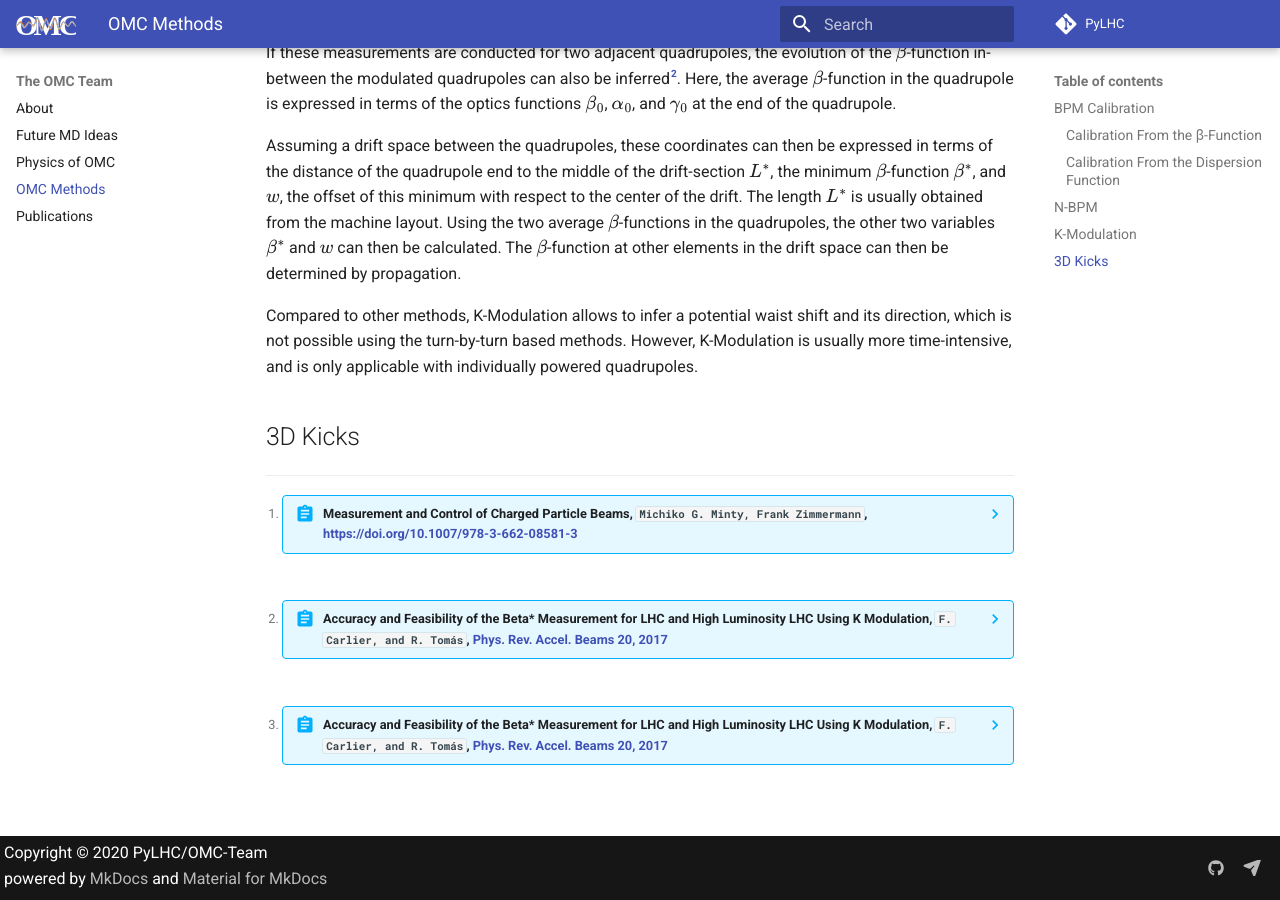
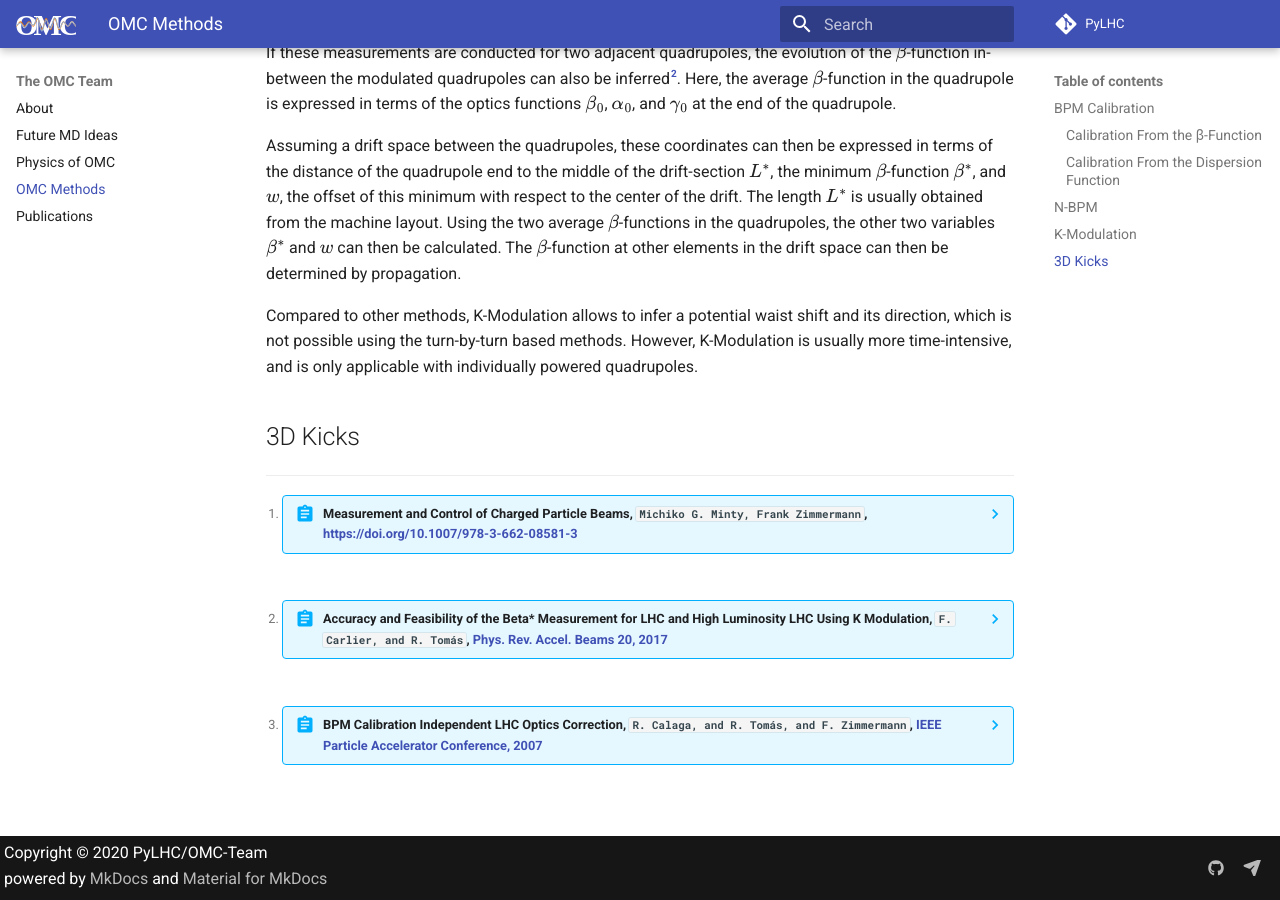
Before and after one commit to pylhc/pylhc.github.io, an MkDocs documentation site: the page built from docs/omc_team/methods.md, in a window 1280 px wide and 900 px high, scrolled down 2548 px. Built offline with MkDocs 1.6.1 and Material for MkDocs 9.7.7, drawn with Linux system fonts in a browser that asks for light colours; some of the changed text lies outside the part shown.

Commit message:
add DOI and fix R. Calaga ref

````diff
--- a/docs/omc_team/methods.md
+++ b/docs/omc_team/methods.md
@@ -97,14 +97,14 @@
     ??? abstract "Measurement and Control of Charged Particle Beams, `Michiko G. Minty, Frank Zimmermann`, [https://doi.org/10.1007/978-3-662-08581-3](https://link.springer.com/book/10.1007%2F978-3-662-08581-3){target=_blank}"
         ```
         @book{Minty:629879,
-        author = {Minty, Michiko G and Zimmermann, Frank},
-        title = {Measurement and control of charged particle beams},
-        publisher = {Springer},
-        address = {Berlin},
-        series = {Particle acceleration and detection},
-        year = {2003},
-        url = {https://cds.cern.ch/record/629879},
-        doi = {10.1007/978-3-662-08581-3}
+          author = {Minty, Michiko G and Zimmermann, Frank},
+          title = {Measurement and control of charged particle beams},
+          publisher = {Springer},
+          address = {Berlin},
+          series = {Particle acceleration and detection},
+          year = {2003},
+          url = {https://cds.cern.ch/record/629879},
+          doi = {10.1007/978-3-662-08581-3}
         }
         ```
 
@@ -112,33 +112,33 @@
     ??? abstract "Accuracy and Feasibility of the Beta* Measurement for LHC and High Luminosity LHC Using K Modulation, `F. Carlier, and R. Tomás`, [Phys. Rev. Accel. Beams **20**, 2017](https://link.aps.org/doi/10.1103/PhysRevAccelBeams.20.011005){target=_blank}"
         ```
         @article{PhysRevAccelBeams.20.011005,
-        title = {Accuracy and Feasibility of the Beta* Measurement for {{LHC}} and {{High Luminosity LHC}} Using k Modulation},
-        author = {Carlier, F. and Tom{\'a}s, R.},
-        year = {2017},
-        month = jan,
-        volume = {20},
-        pages = {011005},
-        doi = {10.1103/PhysRevAccelBeams.20.011005},
-        url = {https://link.aps.org/doi/10.1103/PhysRevAccelBeams.20.011005},
-        journal = {Phys. Rev. Accel. Beams},
-        keywords = {read},
-        number = {1}
+          title = {Accuracy and Feasibility of the Beta* Measurement for {{LHC}} and {{High Luminosity LHC}} Using k Modulation},
+          author = {Carlier, F. and Tom{\'a}s, R.},
+          year = {2017},
+          month = jan,
+          volume = {20},
+          pages = {011005},
+          doi = {10.1103/PhysRevAccelBeams.20.011005},
+          url = {https://link.aps.org/doi/10.1103/PhysRevAccelBeams.20.011005},
+          journal = {Phys. Rev. Accel. Beams},
+          keywords = {read},
+          number = {1}
         }
         ```
 
 [^RamaDispersionCalibration]:
-    ??? abstract "Accuracy and Feasibility of the Beta* Measurement for LHC and High Luminosity LHC Using K Modulation, `F. Carlier, and R. Tomás`, [Phys. Rev. Accel. Beams **20**, 2017](https://link.aps.org/doi/10.1103/PhysRevAccelBeams.20.011005){target=_blank}"
+    ??? abstract "BPM Calibration Independent LHC Optics Correction, `R. Calaga, and R. Tomás, and F. Zimmermann`, [IEEE Particle Accelerator Conference, 2007](https://ieeexplore.ieee.org/document/4440536){target=_blank}"
         ```
-        @article{TODO,
-        title = {TODO},
-        author = {Rama,
-        year = {TODO},
-        month = TODO,
-        volume = {TODO},
-        pages = {TODO},
-        doi = {TODO},
-        url = {TODO},
-        journal = {TODO},
+        @inproceedings{Calaga:4440536,
+          author={Calaga, R. and Tomas, R. and Zimmermann, F.},
+          booktitle={2007 IEEE Particle Accelerator Conference (PAC)},
+          title={BPM calibration independent LHC optics correction},
+          year={2007},
+          volume={},
+          number={},
+          pages={3693-3695},
+          url={https://accelconf.web.cern.ch/p07/PAPERS/THPAS091.PDF},
+          doi={10.1109/PAC.2007.4440536}
         }
         ```
 
````
Also changed, not shown: other parts of docs/omc_team/methods.md (+1 -1 lines).
